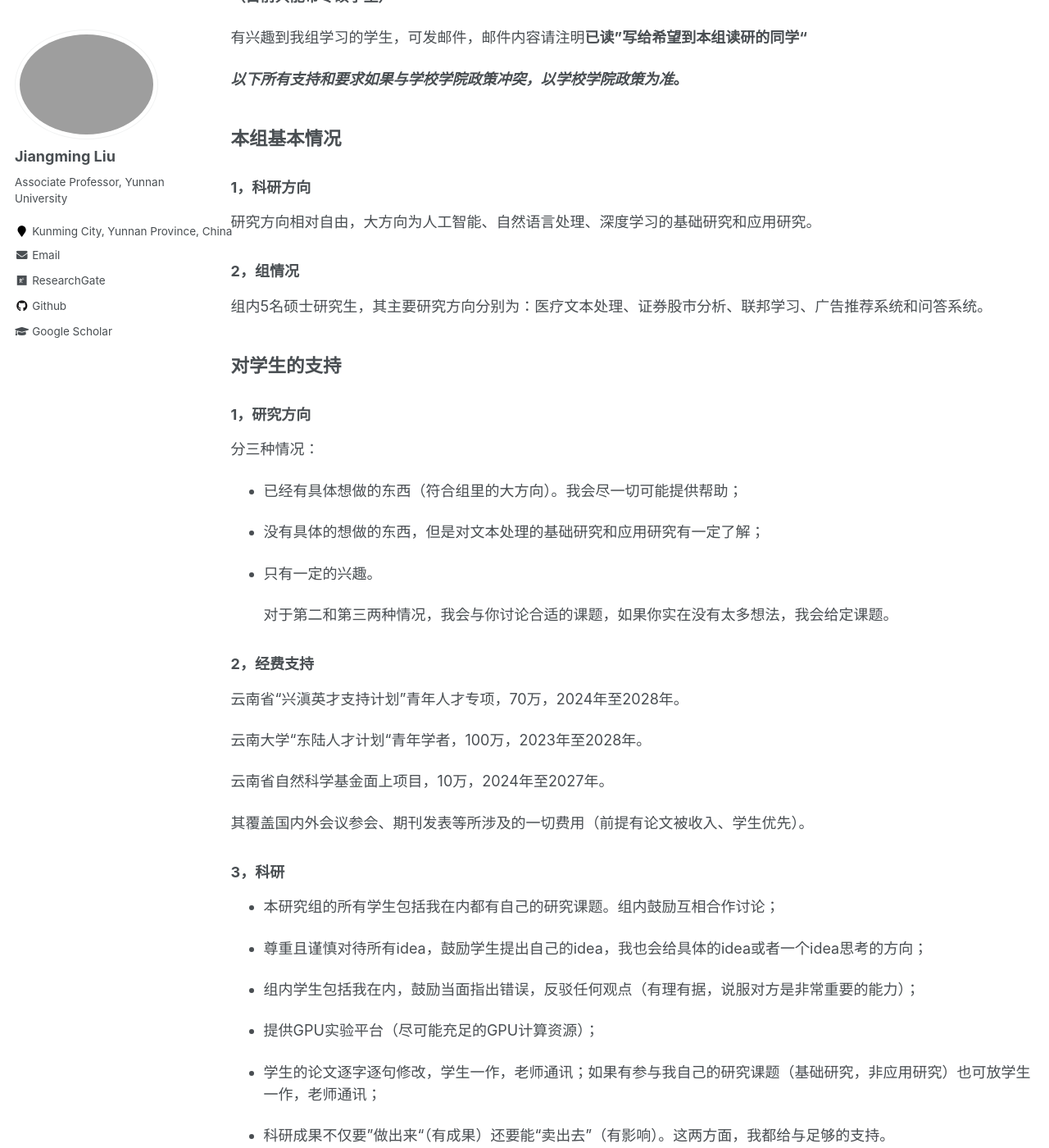
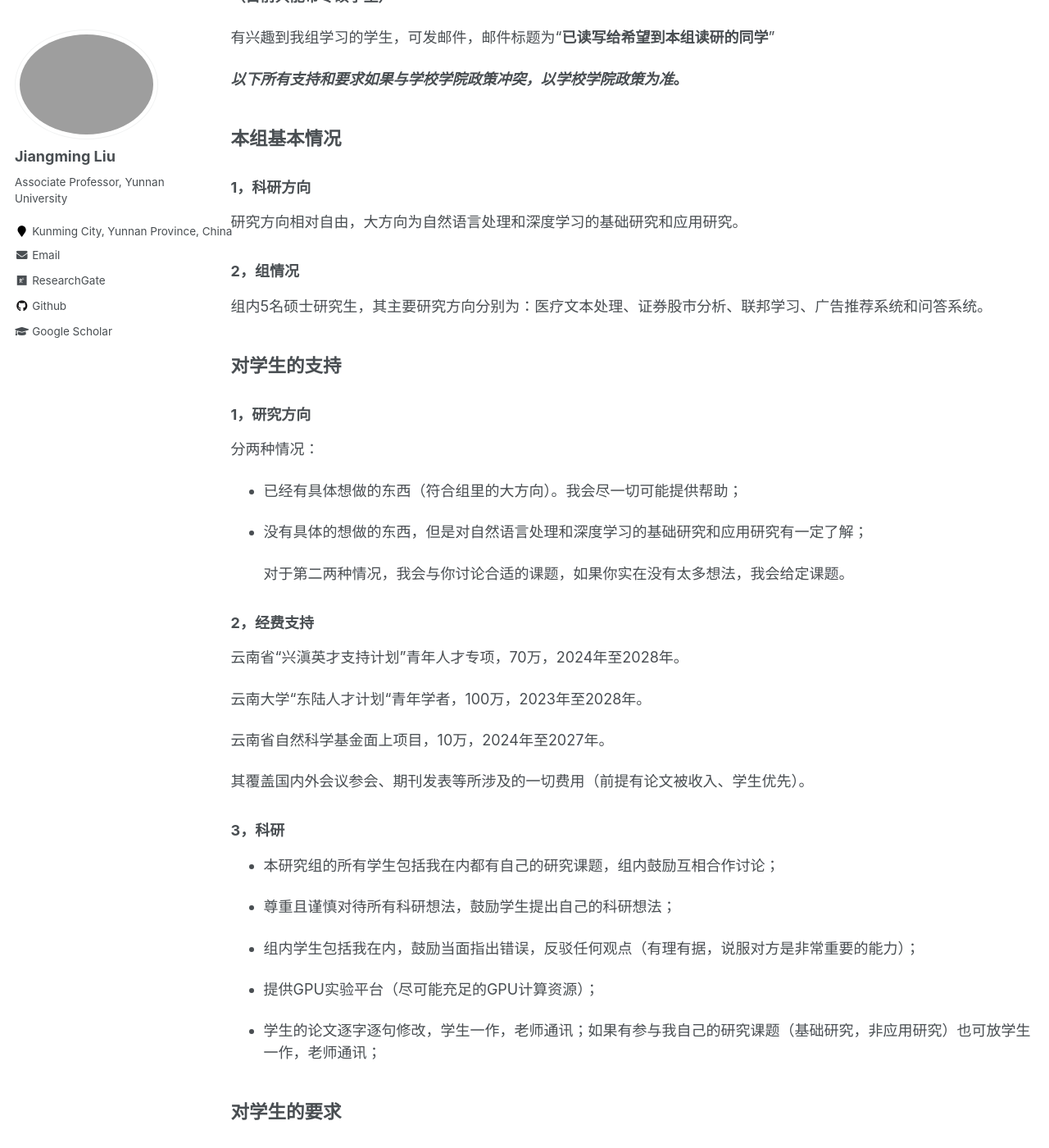
Before and after one commit to LeonCrashCode/LeonCrashCode.github.io, a Jekyll site: the page built from _pages/group_zh.md, in a window 1280 px wide and 1400 px high, scrolled down 202 px. Shown: the whole window at 82% size. Built offline with Jekyll 4.4.1, drawn with Linux system fonts in a browser that asks for light colours; some of the changed text lies outside the part shown.

Commit message:
Update group_zh.md

```diff
--- a/_pages/group_zh.md
+++ b/_pages/group_zh.md
@@ -6,11 +6,11 @@ author_profile: true
 redirect_from:
   - /group
 ---
-# 写给希望到本组读研的同学（更新于2025年03月04日）
+# 写给希望到本组读研的同学（更新于2025年03月29日）
 
 **（目前只能带专硕学生）**
 
-有兴趣到我组学习的学生，可发邮件，邮件内容请注明**已读”写给希望到本组读研的同学“**
+有兴趣到我组学习的学生，可发邮件，邮件标题为“**已读写给希望到本组读研的同学**”
 
 ***以下所有支持和要求如果与学校学院政策冲突，以学校学院政策为准*。**
 
@@ -18,7 +18,7 @@ redirect_from:
 
 ### 1，科研方向
 
-研究方向相对自由，大方向为人工智能、自然语言处理、深度学习的基础研究和应用研究。
+研究方向相对自由，大方向为自然语言处理和深度学习的基础研究和应用研究。
 
 ### 2，组情况
 
@@ -28,16 +28,13 @@ redirect_from:
 
 ### 1，研究方向
 
-分三种情况：
+分两种情况：
 
 - 已经有具体想做的东西（符合组里的大方向）。我会尽一切可能提供帮助；
 
-- 没有具体的想做的东西，但是对文本处理的基础研究和应用研究有一定了解；
+- 没有具体的想做的东西，但是对自然语言处理和深度学习的基础研究和应用研究有一定了解；
 
-- 只有一定的兴趣。
-
-  对于第二和第三两种情况，我会与你讨论合适的课题，如果你实在没有太多想法，我会给定课题。
-
+  对于第二两种情况，我会与你讨论合适的课题，如果你实在没有太多想法，我会给定课题。
 
 ### 2，经费支持
 
@@ -51,17 +48,15 @@ redirect_from:
 
 ### 3，科研
 
-- 本研究组的所有学生包括我在内都有自己的研究课题。组内鼓励互相合作讨论；
+- 本研究组的所有学生包括我在内都有自己的研究课题，组内鼓励互相合作讨论；
 
-- 尊重且谨慎对待所有idea，鼓励学生提出自己的idea，我也会给具体的idea或者一个idea思考的方向；
+- 尊重且谨慎对待所有科研想法，鼓励学生提出自己的科研想法；
 
 - 组内学生包括我在内，鼓励当面指出错误，反驳任何观点（有理有据，说服对方是非常重要的能力）；
 
 - 提供GPU实验平台（尽可能充足的GPU计算资源）；
 
 - 学生的论文逐字逐句修改，学生一作，老师通讯；如果有参与我自己的研究课题（基础研究，非应用研究）也可放学生一作，老师通讯；
-
-- 科研成果不仅要”做出来“（有成果）还要能“卖出去”（有影响）。这两方面，我都给与足够的支持。
 
 ## 对学生的要求
 
```
